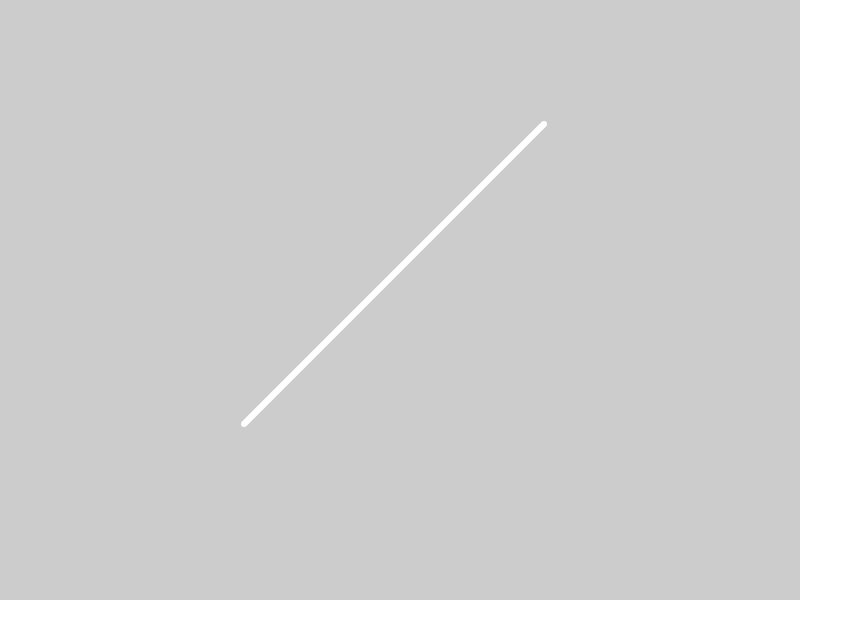
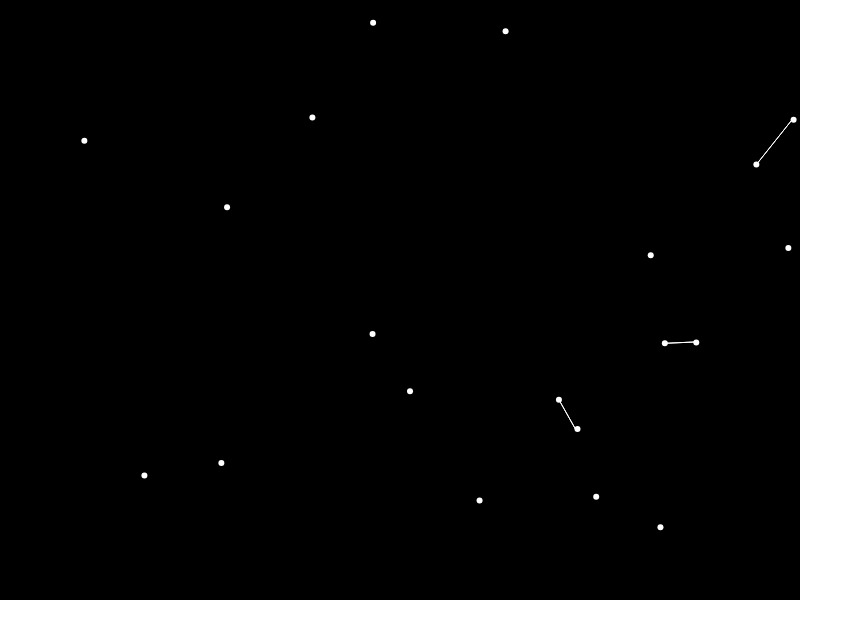
Before and after one commit to dearDreamWeb/js-demo.github.io, a plain HTML site: page demo/canvas星星连线/index.html in a window 1280 px wide. Shown: the whole page, without its empty margins (0-863 px from the left). Drawn offline with Linux system fonts and the light colour scheme.

Commit message:
feat: 小球遍历完成

```diff
--- a/demo/canvas星星连线/index.html
+++ b/demo/canvas星星连线/index.html
@@ -12,7 +12,7 @@
             list-style: none;
         }
         #canvas{
-            background-color: #ccc;
+            background-color: #000;
         }
     </style>
 </head>
--- a/demo/canvas星星连线/index.js
+++ b/demo/canvas星星连线/index.js
@@ -1,37 +1,37 @@
 (function () {
     const canvas = document.querySelector('canvas')
     const ctx = canvas.getContext('2d')
-    let windowW = 800;
-    let windowH = 600;
-    // let windowW = window.innerWidth;
-    // let windowH = window.innerHeight;
-    // canvas.style.width = windowW + 'px';
-    // canvas.style.height = windowH + 'px';
+    let canvasW = canvas.width;
+    let canvasH = canvas.height;
+    const distance = 50; // 两个小球连线的距离
+
+    // let canvasW = window.innerWidth;
+    // let canvasH = window.innerHeight;
+    // canvas.style.width = canvasW + 'px';
+    // canvas.style.height = canvasH + 'px';
 
     // 实时canvas画布的宽和高
     // window.addEventListener('resize', () => {
-    //     windowW = window.innerWidth;
-    //     windowH = window.innerHeight;
-    //     canvas.style.width = windowW + 'px';
-    //     canvas.style.height = windowH + 'px';
+    //     canvasW = window.innerWidth;
+    //     canvasH = window.innerHeight;
+    //     canvas.style.width = canvasW + 'px';
+    //     canvas.style.height = canvasH + 'px';
     // }, false)
 
     /**
      * 小圆点
-     * x x坐标
-     * y y坐标
-     * r 半径
-     * s 速度
+     * x： x坐标
+     * y： y坐标
+     * r： 半径
+     * s： 速度
      */
     class Point {
         constructor(x, y, r, minSpeed, maxSpeed) {
             this.x = x;
             this.y = y;
             this.r = r;
-            this.xSpeed = Math.floor(Math.random() * (maxSpeed - minSpeed + 1) + minSpeed) === 0 ? 1 : Math.floor(Math.random() * (maxSpeed - minSpeed + 1) + minSpeed);;
-            this.ySpeed = Math.floor(Math.random() * (maxSpeed - minSpeed + 1) + minSpeed) === 0 ? 1 : Math.floor(Math.random() * (maxSpeed - minSpeed + 1) + minSpeed);;
-            this.draw()
-            window.requestAnimationFrame(this.move.bind(this))
+            this.xSpeed = Math.random() * (maxSpeed - minSpeed + 1) + minSpeed;
+            this.ySpeed = Math.random() * (maxSpeed - minSpeed + 1) + minSpeed;
         }
         draw() {
             ctx.beginPath()
@@ -40,19 +40,46 @@
             ctx.fill()
         }
         move() {
-            if (this.x <= 0 || this.x >= windowW) {
+            this.draw()
+            if (this.x <= 0 || this.x >= canvasW) {
                 this.xSpeed *= -1;
             }
-            if (this.y <= 0 || this.y >= windowH) {
+            if (this.y <= 0 || this.y >= canvasH) {
                 this.ySpeed *= -1;
             }
             this.x += this.xSpeed;
             this.y += this.ySpeed;
-            this.draw()
-            window.requestAnimationFrame(this.move.bind(this))
         }
     }
-    const x = Math.floor(Math.random() * windowW);
-    const y = Math.floor(Math.random() * windowH);
-    new Point(x, y, 3, -3,3)
+
+    let arr = []
+    for (let i = 0; i < 20; i++) {
+        const x = Math.floor(Math.random() * canvasW);
+        const y = Math.floor(Math.random() * canvasH);
+        const point = new Point(x, y, 3, -1, 1)
+        arr.push(point)
+    }
+
+    /**
+     * 遍历小球
+     */
+    function drawPoint() {
+        ctx.clearRect(0, 0, canvasW, canvasH)
+        arr.forEach((item, index) => {
+            item.move()
+            for (let i = index + 1; i < arr.length; i++) {
+                if (Math.abs(item.x - arr[i].x) < distance && Math.abs(item.y - arr[i].y) < distance) {
+                    ctx.beginPath()
+                    ctx.strokeStyle = '#fff'
+                    ctx.moveTo(item.x, item.y)
+                    ctx.lineTo(arr[i].x, arr[i].y)
+                    ctx.closePath()
+                    ctx.stroke()
+                }
+            }
+        })
+        window.requestAnimationFrame(drawPoint)
+    }
+    window.requestAnimationFrame(drawPoint)
+
 })()
```
